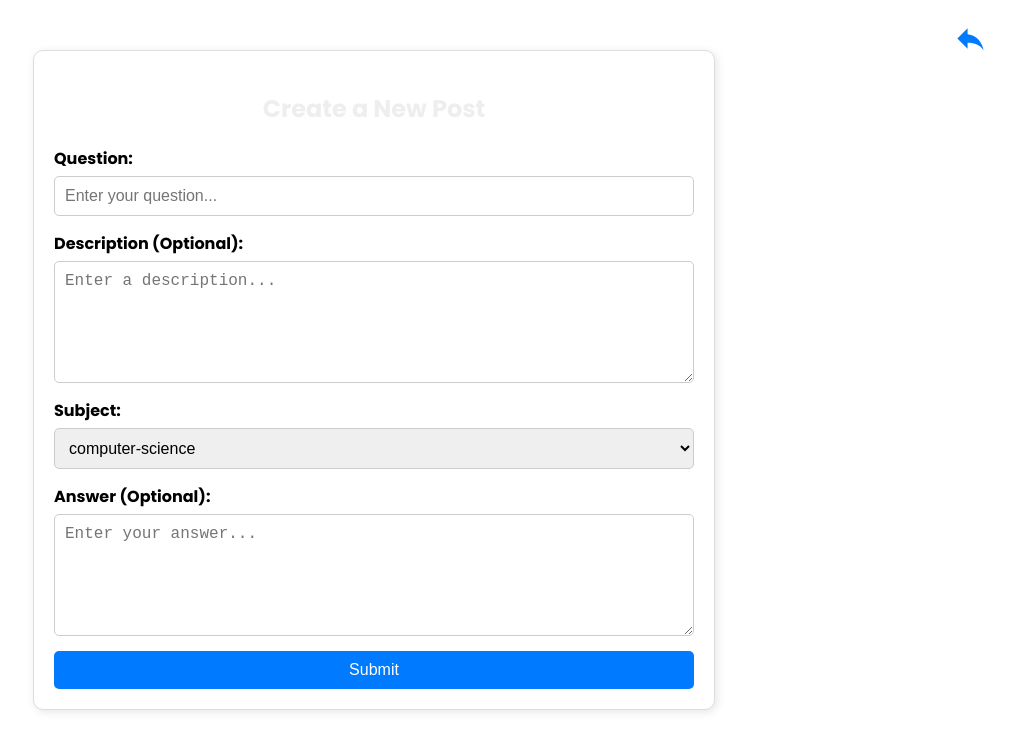
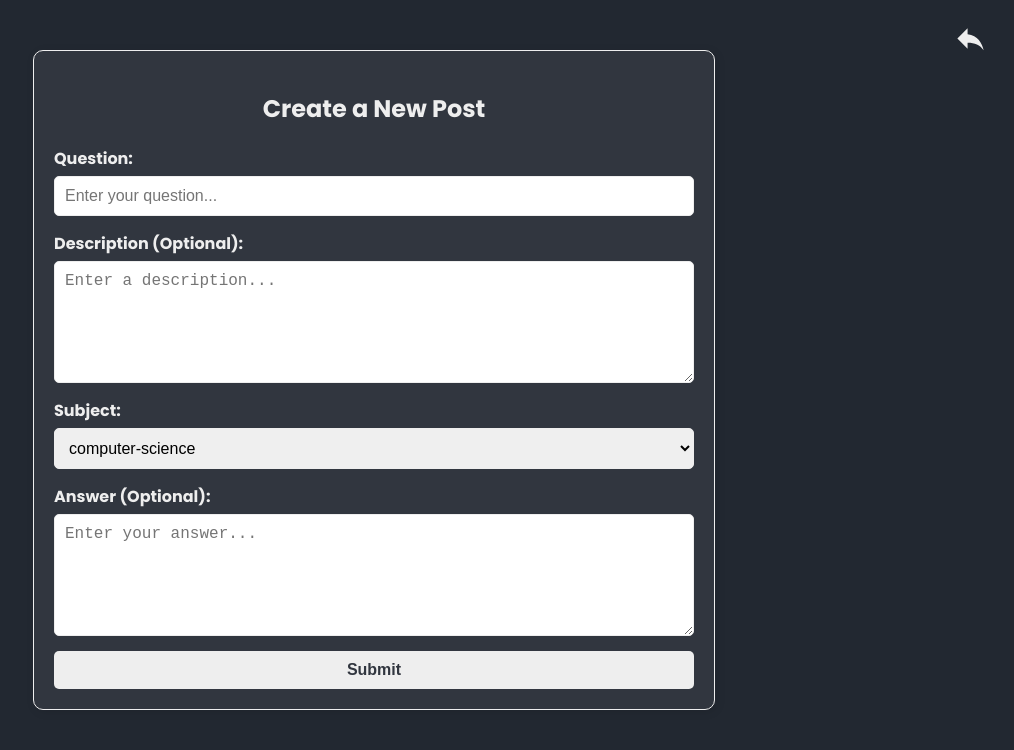
Before and after one commit to AddRain1/StemPro, a React (Create React App) app in the folder frontend/stempro/: page /createpost in a window 1280 px wide. Shown: the top 750 px of the page, without its empty margins (266-1280 px from the left). Built offline with nearby package versions, Linux system fonts and the light colour scheme.

Commit message:
Fixed Styling

```diff
--- a/frontend/stempro/src/components/CreatePost.css
+++ b/frontend/stempro/src/components/CreatePost.css
@@ -2,15 +2,20 @@
   width: 50%;
   margin: 50px auto;
   padding: 20px;
-    border: 1px solid #ddd;
+  border: 1px solid #eeeeee;
   border-radius: 10px;
   box-shadow: 2px 2px 10px rgba(0, 0, 0, 0.1);
-    background-color: white;
+  background-color: #31363f;
+}
+
+body {
+  background-color: #222831;
 }
 
 h2 {
   text-align: center;
   margin-bottom: 20px;
+  color: #eeeeee;
 }
 
 .post-form {
@@ -21,12 +26,15 @@ h2 {
 label {
   font-weight: bold;
   margin-bottom: 5px;
+  color: #eeeeee;
 }
 
-input, select, textarea {
+input,
+select,
+textarea {
   margin-bottom: 15px;
   padding: 10px;
-    border: 1px solid #ccc;
+  border: 1px solid #eeeeee;
   border-radius: 5px;
   font-size: 16px;
 }
@@ -37,18 +45,20 @@ textarea {
 }
 
 .submit-button {
-    background-color: #007bff;
-    color: white;
+  background-color: #eeeeee;
+  color: #31363f;
   padding: 10px;
   border: none;
   border-radius: 5px;
   font-size: 16px;
   cursor: pointer;
   transition: background 0.3s ease;
+  font-weight: 800;
 }
 
 .submit-button:hover {
-    background-color: #0056b3;
+  background-color: #76abae;
+  color: #eeeeee;
 }
 
 .back-button {
@@ -61,10 +71,10 @@ textarea {
   padding: none;
   display: flex;
   align-items: center;
-    color: #007bff;
+  color: #eeeeee;
   transition: color 0.3s ease;
 }
 
 .back-button:hover {
-    color: #0056b3;
+  color: #76abae;
 }
--- a/frontend/stempro/src/components/HomePage.css
+++ b/frontend/stempro/src/components/HomePage.css
@@ -7,6 +7,8 @@
 }
 
 .homepage-box {
+  width: 75%; /* Set width to 75% of the viewport */
+  max-width: 900px; /* Optional: Set a max width to prevent it from being too large on big screens */
   text-align: center;
   background-color: #31363f;
   padding: 40px;
@@ -44,9 +46,11 @@
 
 #createPostButton {
   position: absolute;
-  bottom: 20%; /* distance from the bottom of the page */
+  bottom: 28%; /* distance from the bottom of the page */
   left: 50%; /* position it in the center horizontally */
   transform: translateX(-50%); /* adjust for the element's width */
   justify-content: center;
-  background-color: grey;
+  background-color: #eeeeee;
+  width: 140px;
+  height: 60px;
 }
--- a/frontend/stempro/src/components/HomePage.js
+++ b/frontend/stempro/src/components/HomePage.js
@@ -36,9 +36,7 @@ const HomePage = () => {
         <p className="homepage-title">
           StemPro is a centralized interview preparation platform designed to
           help students apply their academic knowledge to real-world industry
-          scenarios. Built with the MERN stack, the platform connects students
-          with industry-relevant problems curated by professionals, providing an
-          interactive space for discussion, learning, and skill-building.
+          scenarios.
         </p>
         <div className="button-container">
           <button className="homepage-button" onClick={handleComputerScience}>
@@ -64,7 +62,7 @@ const HomePage = () => {
             id="createPostButton"
             onClick={handleCreatePost}
           >
-            CreatePost
+            Create Post
           </button>
         </div>
       </div>
--- a/frontend/stempro/src/components/ProblemDetail.css
+++ b/frontend/stempro/src/components/ProblemDetail.css
@@ -64,7 +64,15 @@
   width: 50%;
   display: flex;
   flex-direction: column;
+  align-items: center; /* Centers everything inside */
+  justify-content: center; /* Centers vertically */
   padding: 20px;
+  text-align: center; /* Centers text like "Notes" */
+}
+
+.problem-right h2 {
+  margin-bottom: 10px;
+  color: #eeeeee;
 }
 
 .problem-right h3 {
@@ -72,8 +80,8 @@
 }
 
 .notes-editor {
-  width: 100%;
-  height: 80vh;
+  width: 90%; /* Slightly reduce width to align with text */
+  height: 95vh; /* Reduce height */
   padding: 10px;
   font-size: 16px;
   border: 1px solid #eeeeee;
@@ -81,6 +89,7 @@
   resize: none;
   background-color: #31363f;
   color: #eeeeee;
+  text-align: left; /* Keep text input left-aligned */
 }
 
 .back-button {
--- a/frontend/stempro/src/components/ProblemListPage.css
+++ b/frontend/stempro/src/components/ProblemListPage.css
@@ -17,7 +17,7 @@
 
 .computer-science-problems {
   width: 400px;
-  height: 500px; /* Limit height to make it scrollable */
+  height: 80%; /* Limit height to make it scrollable */
   overflow-y: auto; /* Enable vertical scrolling */
   border: 1px solid #ccc;
   border-radius: 10px;
--- a/frontend/stempro/src/components/ProblemListPage.js
+++ b/frontend/stempro/src/components/ProblemListPage.js
@@ -33,7 +33,14 @@ export const ProblemListPage = () => {
     navigate(`/${subject}/problem/${id}`);
   };
 
-  if (loading) return <p>Loading...</p>;
+  if (loading)
+    return (
+      <div className="computer-science-container">
+        <h1 className="computer-science-title">
+          {subject.charAt(0).toUpperCase() + subject.slice(1)} Problems
+        </h1>
+      </div>
+    );
 
   if (subject === "computer-science") {
     subject = "Computer Science";
```
Lines whose indentation alone changed are shown as unchanged.
